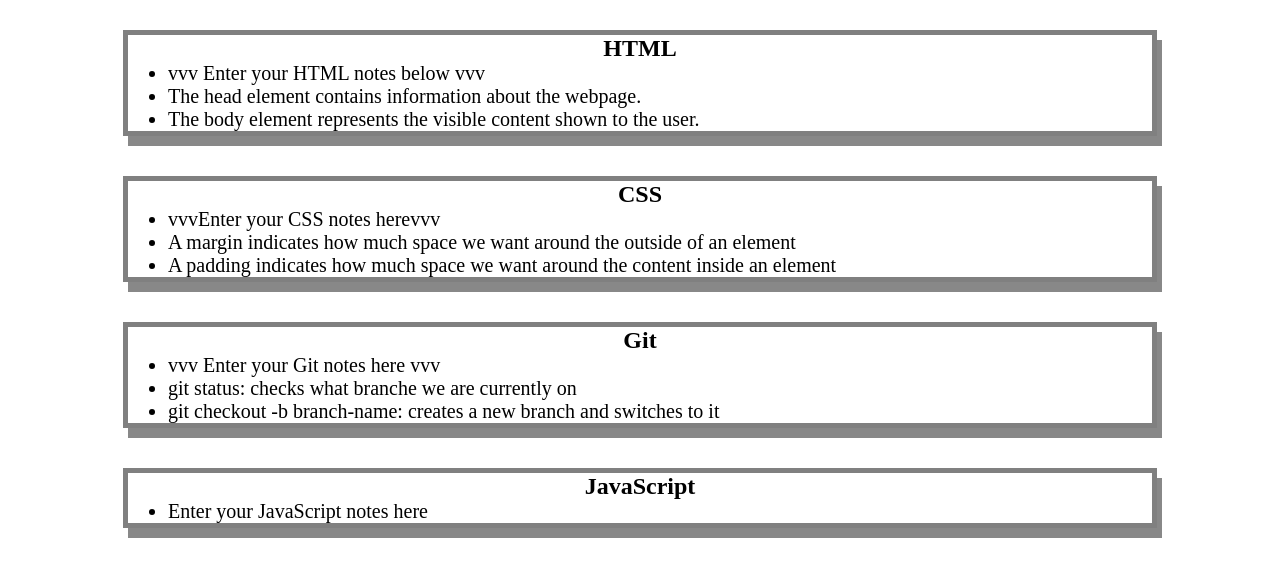
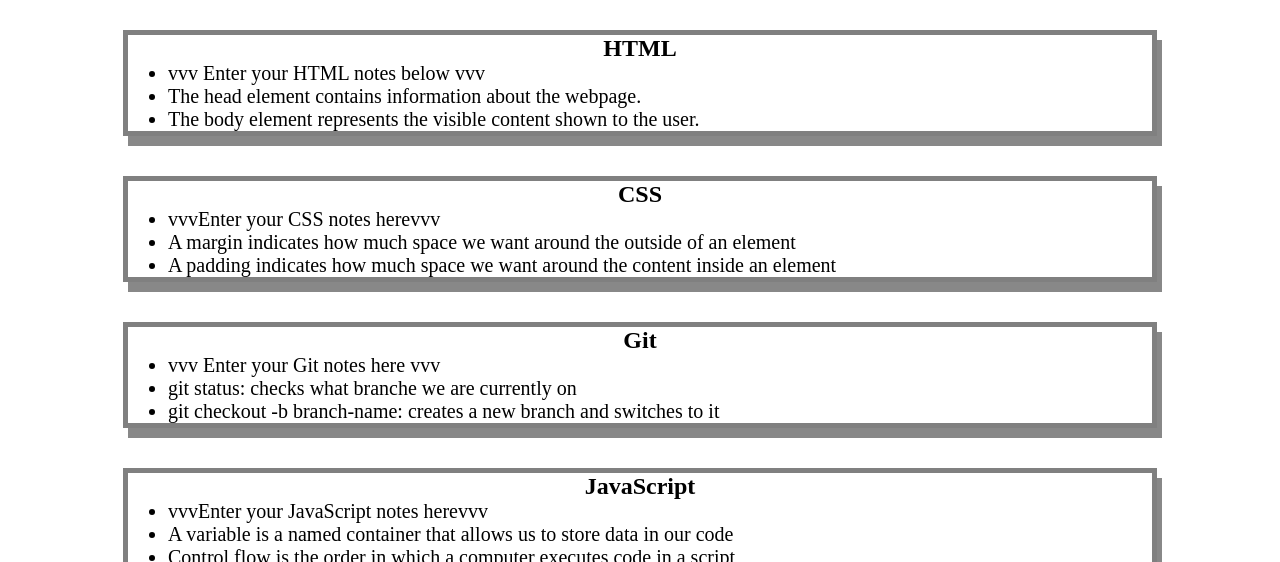
Before and after one commit to RyuVue/prework-study-guide, a plain HTML site: page index.html in a window 1280 px wide. Shown: the part 130-692 px from the top of the page. Drawn offline with Linux system fonts and the light colour scheme.

Commit message:
addded more JS notes

```diff
--- a/index.html
+++ b/index.html
@@ -42,7 +42,9 @@
   <section class="card" id="javascript-section">
     <h2>JavaScript</h2>
      <ul>
-       <li>Enter your JavaScript notes here</li>
+       <li>vvvEnter your JavaScript notes herevvv</li>
+       <li>A variable is a named container that allows us to store data in our code</li>
+       <li>Control flow is the order in which a computer executes code in a script</li>
      </ul>
     </section>
     </main>
```
